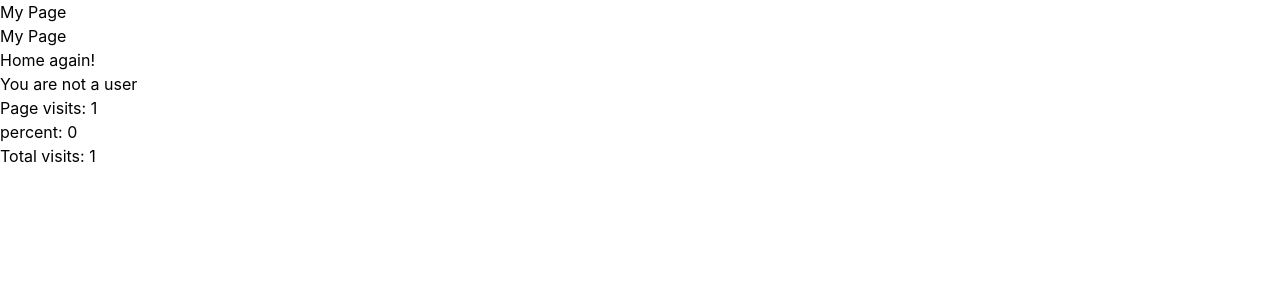
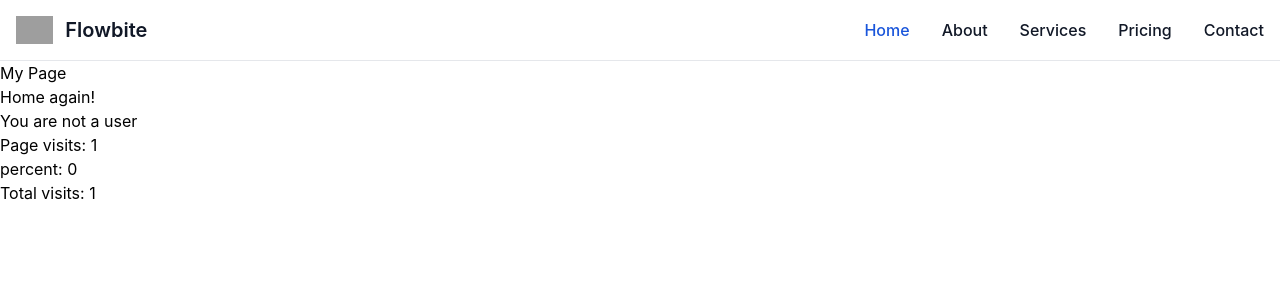
Before and after one commit to ays19/SaaS-Django, a Django app: page / in a window 1280 px wide. Shown: the top 300 px of the page. Run offline with Django 5.2, Linux system fonts and the light colour scheme; data comes from the database, SQL or seed files in the repository; some libraries are stand-ins or nearby versions; grey boxes are pictures that could not be loaded.

Commit message:
feat: refactor base template to use separate css/js includes and add navbar

```diff
--- a/templates/base.html
+++ b/templates/base.html
@@ -3,20 +3,13 @@
 <head>
     <meta charset="UTF-8">
     <meta name="viewport" content="width=device-width, initial-scale=1.0">
-    <title>{% block head_title %}Saas{% endblock head_title %}</title>
-    <link href="https://cdn.jsdelivr.net/npm/flowbite@4.0.1/dist/flowbite.min.css" rel="stylesheet" />
-
+    <title>{% block head_title %}SaaS{% endblock head_title %}</title>
+    {% include 'base/css.html' %}
 </head>
 <body>
-    <h1>{{ page_title }}</h1>
-
+    {% include 'nav/navbar.html' %}
     {% block content %}
-    replace me
-
     {% endblock content %}
-
-    <script src="https://cdn.jsdelivr.net/npm/flowbite@4.0.1/dist/flowbite.min.js"></script>
-
-
+    {% include 'base/js.html' %}
 </body>
 </html>
--- a/templates/base/css.html
+++ b/templates/base/css.html
@@ -0,0 +1 @@
+<link href="https://cdn.jsdelivr.net/npm/flowbite@4.0.1/dist/flowbite.min.css" rel="stylesheet"/>
--- a/templates/base/js.html
+++ b/templates/base/js.html
@@ -0,0 +1 @@
+<script src="https://cdn.jsdelivr.net/npm/flowbite@4.0.1/dist/flowbite.min.js"></script>
--- /dev/null
+++ b/templates/nav/navbar.html
@@ -0,0 +1,31 @@
+<nav class="bg-white w-full z-20 border-b border-gray-200">
+  <div class="max-w-screen-xl flex flex-wrap items-center justify-between mx-auto p-4">
+    <a href="https://flowbite.com/" class="flex items-center space-x-3 rtl:space-x-reverse">
+        <img src="https://flowbite.com/docs/images/logo.svg" class="h-7" alt="Flowbite Logo" />
+        <span class="self-center text-xl text-gray-900 font-semibold whitespace-nowrap">Flowbite</span>
+    </a>
+    <button data-collapse-toggle="navbar-default" type="button" class="inline-flex items-center p-2 w-10 h-10 justify-center text-sm text-gray-500 rounded-lg md:hidden hover:bg-gray-100 hover:text-gray-900 focus:outline-none focus:ring-2 focus:ring-gray-200" aria-controls="navbar-default" aria-expanded="false">
+        <span class="sr-only">Open main menu</span>
+        <svg class="w-6 h-6" aria-hidden="true" xmlns="http://www.w3.org/2000/svg" width="24" height="24" fill="none" viewBox="0 0 24 24"><path stroke="currentColor" stroke-linecap="round" stroke-width="2" d="M5 7h14M5 12h14M5 17h14"/></svg>
+    </button>
+    <div class="hidden w-full md:block md:w-auto" id="navbar-default">
+      <ul class="font-medium flex flex-col p-4 md:p-0 mt-4 border border-gray-100 rounded-lg bg-gray-50 md:flex-row md:space-x-8 rtl:space-x-reverse md:mt-0 md:border-0 md:bg-white">
+        <li>
+          <a href="#" class="block py-2 px-3 text-white bg-blue-700 rounded md:bg-transparent md:text-blue-700 md:p-0" aria-current="page">Home</a>
+        </li>
+        <li>
+          <a href="#" class="block py-2 px-3 text-gray-900 rounded hover:bg-gray-100 md:hover:bg-transparent md:border-0 md:hover:text-blue-700 md:p-0">About</a>
+        </li>
+        <li>
+          <a href="#" class="block py-2 px-3 text-gray-900 rounded hover:bg-gray-100 md:hover:bg-transparent md:border-0 md:hover:text-blue-700 md:p-0">Services</a>
+        </li>
+        <li>
+          <a href="#" class="block py-2 px-3 text-gray-900 rounded hover:bg-gray-100 md:hover:bg-transparent md:border-0 md:hover:text-blue-700 md:p-0">Pricing</a>
+        </li>
+        <li>
+          <a href="#" class="block py-2 px-3 text-gray-900 rounded hover:bg-gray-100 md:hover:bg-transparent md:border-0 md:hover:text-blue-700 md:p-0">Contact</a>
+        </li>
+      </ul>
+    </div>
+  </div>
+</nav>
```
